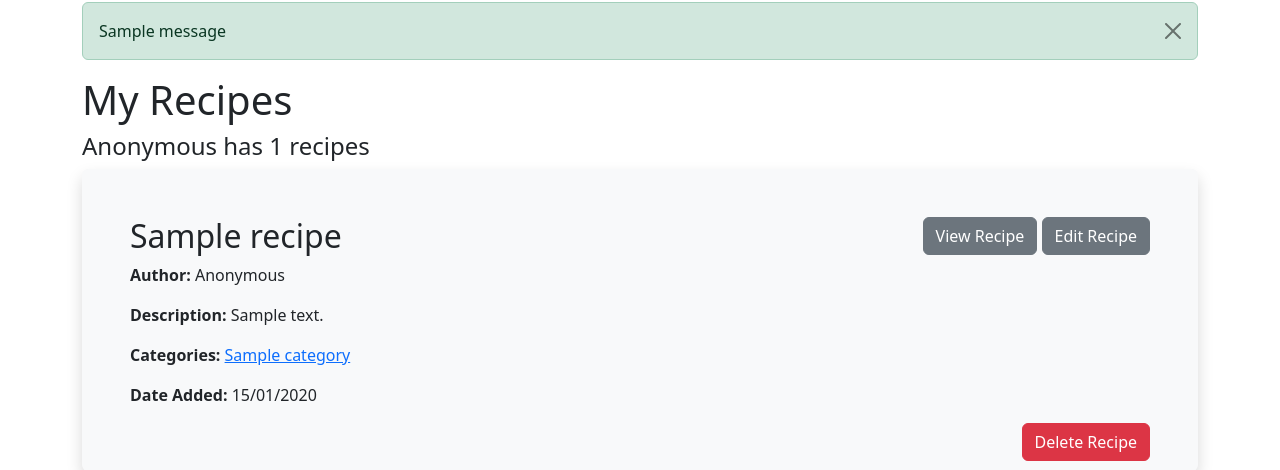
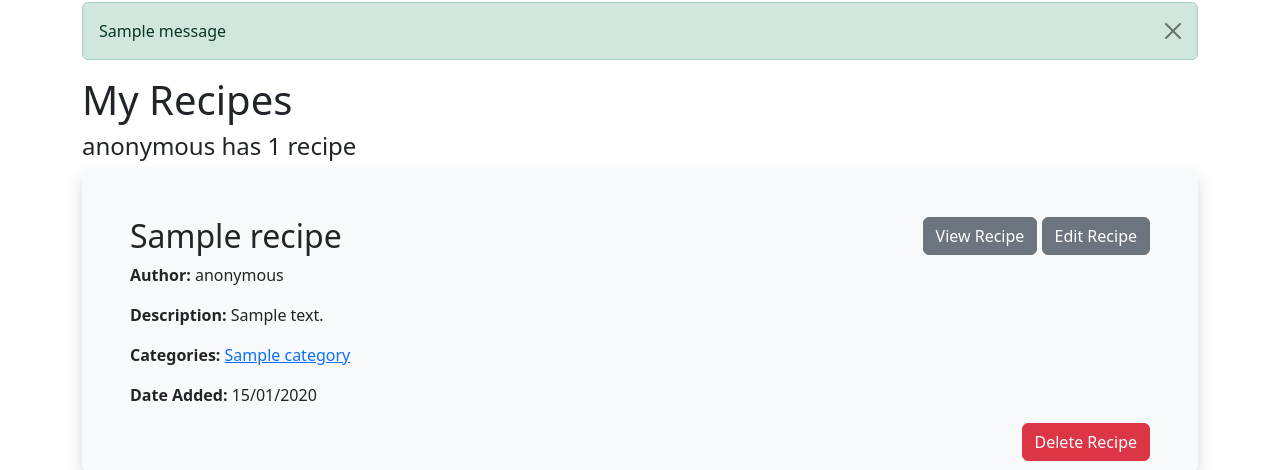
Before and after one commit to NimrodShefi/Cookbook, a Flask app: page /recipes/view_my_recipes in a window 1280 px wide. Shown: the part 98-568 px from the top of the page. Run offline with Flask 3, Linux system fonts and the light colour scheme; a user stored in the database is signed in; tables that the repository leaves empty hold one stand-in row (values such as "Sample post"); one stand-in notice (Sample message) is shown; parts of the project's set-up code (start-up, migrations or seed data) failed here and were passed over.

Commit message:
cleaning up recipes.routes by adding a prefix to the blueprint. changing the text in view_my_recipes.html based on number of recipes. made user stay logged in automatically for 12 hours or 1 week depending on remember me. started migrating the db so all text will be saved as lower case

```diff
--- a/cookbook/config.py
+++ b/cookbook/config.py
@@ -4,6 +4,7 @@ class Config:
     # Add Database
     SQLALCHEMY_DATABASE_URI = "postgresql+psycopg2://jflzrwnjnmvlof:a5f9a19dd442fb271a29ea5bf4b8d108a9b40cdb0a605b188756b9fa0ed969c8@ec2-35-169-9-79.compute-1.amazonaws.com:5432/dceeg83qo58e3t"
     # SQLALCHEMY_DATABASE_URI = "mysql+pymysql://root:123654@localhost/my_cookbook"
+    # Mail related setting
     MAIL_SERVER = 'smtp.gmail.com'
     MAIL_POST = 587
     MAIL_USE_TLS = True
--- a/cookbook/models.py
+++ b/cookbook/models.py
@@ -4,6 +4,7 @@ from flask_login import UserMixin
 from datetime import datetime
 from cookbook import db
 from itsdangerous import URLSafeTimedSerializer as Serializer
+from sqlalchemy.orm import validates
 
 recipe_categories = db.Table("recipe_categories",
                              db.Column("recipe_id", db.Integer, db.ForeignKey('recipe.id')),
@@ -44,6 +45,10 @@ class Users(db.Model, UserMixin):
     def verify_password(self, password):
         return check_password_hash(self.password_hash, password)
 
+    @validates('name', 'email')
+    def convert_lower(self, key, value):
+        return value.lower()
+
     # Create a String
     def __repr__(self):
         return '<Name %r>' % self.name
--- a/cookbook/recipes/routes.py
+++ b/cookbook/recipes/routes.py
@@ -7,9 +7,9 @@ from cookbook.recipes.services import saveRecipe, editRecipe
 from cookbook.users.utils import recipe_id_check
 
 
-recipes = Blueprint('recipes', __name__)
+recipes = Blueprint('recipes', __name__, url_prefix='/recipes')
 
-@recipes.route('/recipes/create_recipe/add_name_and_desc', methods=['GET', 'POST'])
+@recipes.route('/create_recipe/add_name_and_desc', methods=['GET', 'POST'])
 @login_required
 def add_name_and_desc():
     form = RecipeForm()
@@ -18,7 +18,7 @@ def add_name_and_desc():
         return redirect(url_for('recipes.add_ingredients'))
     return render_template('recipe/add_recipe/add_name_and_desc.html', form=form)
 
-@recipes.route('/recipes/create_recipe/add_ingredients', methods=['GET', 'POST'])
+@recipes.route('/create_recipe/add_ingredients', methods=['GET', 'POST'])
 @login_required
 def add_ingredients():
     form = RecipeForm()
@@ -27,7 +27,7 @@ def add_ingredients():
         return redirect(url_for('recipes.add_categories'))
     return render_template('recipe/add_recipe/add_ingredients.html', form=form)
 
-@recipes.route('/recipes/create_recipe/add_categories', methods=['GET', 'POST'])
+@recipes.route('/create_recipe/add_categories', methods=['GET', 'POST'])
 @login_required
 def add_categories():
     form = RecipeForm()
@@ -36,7 +36,7 @@ def add_categories():
         return redirect(url_for('recipes.add_instructions'))
     return render_template('recipe/add_recipe/add_categories.html', form=form)
 
-@recipes.route('/recipes/create_recipe/add_instructions', methods=['GET', 'POST'])
+@recipes.route('/create_recipe/add_instructions', methods=['GET', 'POST'])
 @login_required
 def add_instructions():
     try:
@@ -53,13 +53,13 @@ def add_instructions():
         return render_template("recipe/add_recipe/add_instructions.html", form=form, exception=e)
 
 
-@recipes.route('/recipes/view_recipe/<int:id>')
+@recipes.route('/view_recipe/<int:id>')
 def view_recipe(id):
     recipe = Recipe.query.get_or_404(id)
     return render_template("recipe/view_recipe.html", recipe=recipe)
 
 
-@recipes.route('/recipes/edit_recipe/edit_name_and_desc/<int:id>', methods=['GET', 'POST'])
+@recipes.route('/edit_recipe/edit_name_and_desc/<int:id>', methods=['GET', 'POST'])
 @login_required
 @recipe_id_check(msg="edit", type="warning")
 def edit_name_and_desc(id):
@@ -74,7 +74,7 @@ def edit_name_and_desc(id):
     return render_template("recipe/edit_recipe/edit_name_and_desc.html", form=form)
 
 
-@recipes.route('/recipes/edit_recipe/edit_ingredients/<int:id>', methods=['GET', 'POST'])
+@recipes.route('/edit_recipe/edit_ingredients/<int:id>', methods=['GET', 'POST'])
 @login_required
 @recipe_id_check(msg="edit", type="warning")
 def edit_ingredients(id):
@@ -92,7 +92,7 @@ def edit_ingredients(id):
     return render_template("recipe/edit_recipe/edit_ingredients.html", form=form, measuring_units=measuring_units)
 
 
-@recipes.route('/recipes/edit_recipe/edit_categories/<int:id>', methods=['GET', 'POST'])
+@recipes.route('/edit_recipe/edit_categories/<int:id>', methods=['GET', 'POST'])
 @login_required
 @recipe_id_check(msg="edit", type="warning")
 def edit_categories(id):
@@ -109,7 +109,7 @@ def edit_categories(id):
     return render_template("recipe/edit_recipe/edit_categories.html", form=form)
 
 
-@recipes.route('/recipes/edit_recipe/edit_instructions/<int:id>', methods=['GET', 'POST'])
+@recipes.route('/edit_recipe/edit_instructions/<int:id>', methods=['GET', 'POST'])
 @login_required
 @recipe_id_check(msg="edit", type="warning")
 def edit_instructions(id):
@@ -130,7 +130,7 @@ def edit_instructions(id):
     form.instructions = instructions_forms
     return render_template("recipe/edit_recipe/edit_instructions.html", form=form)
 
-@recipes.route('/recipes/delete_recipe/<int:id>', methods=['GET', 'POST'])
+@recipes.route('/delete_recipe/<int:id>', methods=['GET', 'POST'])
 @login_required
 @recipe_id_check(msg="delete", type="warning")
 def delete_recipe(id):
@@ -144,7 +144,7 @@ def delete_recipe(id):
     finally:
         return redirect(url_for("main.home"))
 
-@recipes.route('/recipes/view_my_recipes')
+@recipes.route('/view_my_recipes')
 @login_required
 def view_my_recipes():
     page = request.args.get('page', default=1, type=int)
@@ -152,8 +152,8 @@ def view_my_recipes():
 
     return render_template("recipe/view_my_recipes.html", recipes=recipes)
 
-@recipes.route('/recipes/view_recipes_by_category/<name>')
+@recipes.route('/view_recipes_by_category/<name>')
 def view_recipes_by_category(name):
     recipes = Recipe.query.join(recipe_categories).join(Categories).filter(Categories.name == name).all()
 
-    return render_template("recipe/view_recipes_by_category.html", recipes=recipes)
+    return render_template("recipe/view_recipes_by_category.html", recipes=recipes, category=name)
--- a/cookbook/templates/recipe/view_my_recipes.html
+++ b/cookbook/templates/recipe/view_my_recipes.html
@@ -3,7 +3,13 @@
 {% block content %}
 
     <h1>My Recipes</h1>
-    <h4> {{ current_user.name }} has {{ recipes.total  }} recipes</h4>
+    {% if recipes.total == 0 %}
+        <h4> {{ current_user.name }} has no recipes</h4>
+    {% elif recipes.total == 1 %}
+        <h4> {{ current_user.name }} has 1 recipe</h4>
+    {% else %}
+        <h4> {{ current_user.name }} has {{ recipes.total  }} recipes</h4>
+    {% endif %}
 
     {% for recipe in recipes.items %}
         {% include 'recipe/recipe_card.html' %}
--- a/cookbook/templates/recipe/view_recipes_by_category.html
+++ b/cookbook/templates/recipe/view_recipes_by_category.html
@@ -3,6 +3,8 @@
 {% block content %}
 
     <h1>My Recipes</h1>
+
+    <h3><u>{{category}}</u></h3>
 
     {% for recipe in recipes %}
         {% include 'recipe/recipe_card.html' %}
--- a/cookbook/templates/user/login.html
+++ b/cookbook/templates/user/login.html
@@ -21,7 +21,6 @@
                 <i class="fa-solid fa-eye" id="eye"></i>
             </div>
 
-
             {{form.remember(class="form-check-input")}}
             {{form.remember.label(class="form-check-label")}}
 
```
Also changed, not shown: cookbook/users/routes.py (+16 -7 lines), migrations/versions/60daada52a49_trying_to_fix_an_error_in_the_migration.py (added, +36 -0 lines), migrations/versions/ae529c5ac723_turning_the_values_of_name_and_email_in_.py (added, +36 -0 lines).
